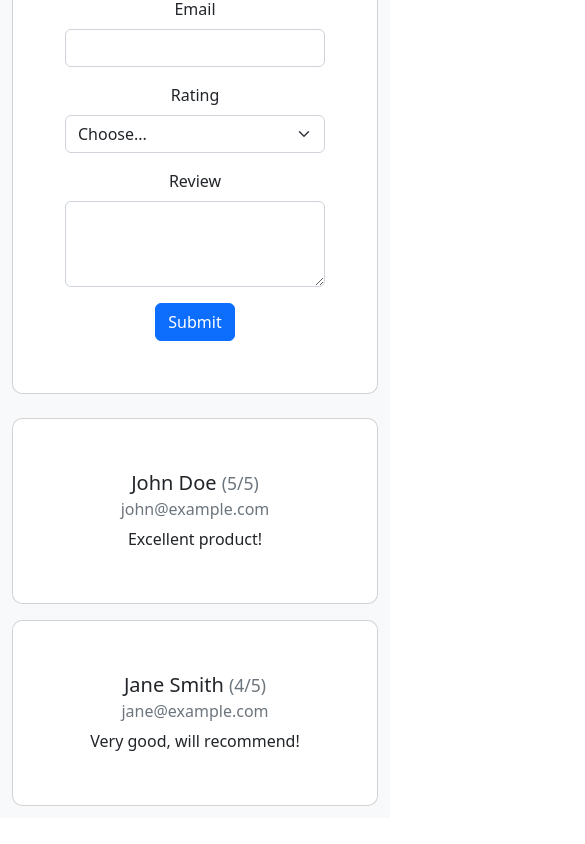
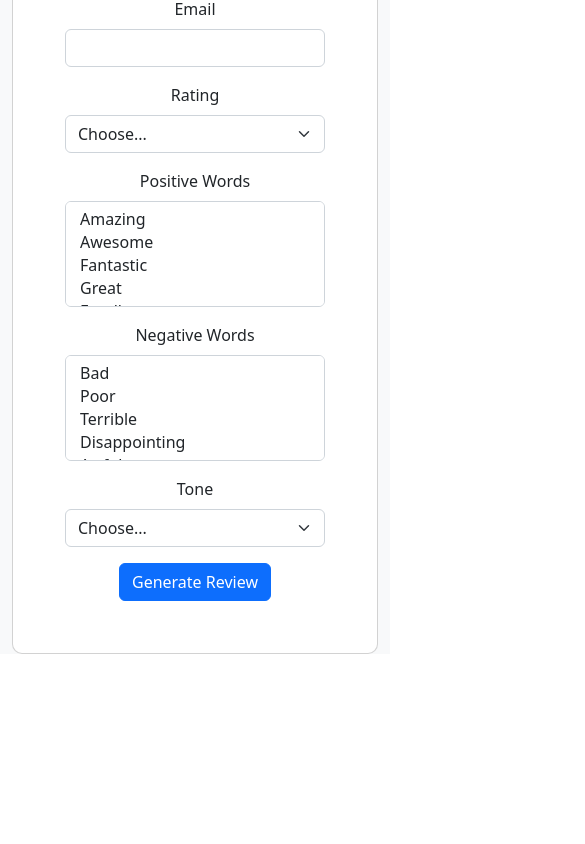
Before and after one commit to yohanJS/aira-app, a Vue app: page / in a window 390 px wide. Shown: the part 1152-1996 px from the top of the page, 585 px wide, since content can reach past the window. After the commit the page ends 1854 px from the top, so only its background shows below. Built offline with nearby package versions, Linux system fonts and the light colour scheme.

Commit message:
fixed the navbar issue in mobile view added intital form generated review

```diff
--- a/src/components/GenerateReviewSection.vue
+++ b/src/components/GenerateReviewSection.vue
@@ -5,18 +5,18 @@
     <div class="card mb-4">
       <div class="card-body">
         <h5 class="card-title">Leave a Review</h5>
-      <form>
+        <form @submit.prevent="generateReview">
           <div class="mb-3">
             <label for="name" class="form-label">Name</label>
-          <input type="text" class="form-control" id="name" required>
+            <input type="text" class="form-control" id="name" v-model="form.name" required>
           </div>
           <div class="mb-3">
             <label for="email" class="form-label">Email</label>
-          <input type="email" class="form-control" id="email" required>
+            <input type="email" class="form-control" id="email" v-model="form.email" required>
           </div>
           <div class="mb-3">
             <label for="rating" class="form-label">Rating</label>
-          <select class="form-select" id="rating" required>
+            <select class="form-select" id="rating" v-model="form.rating" required>
               <option selected disabled value="">Choose...</option>
               <option value="5">5 - Excellent</option>
               <option value="4">4 - Good</option>
@@ -26,25 +26,48 @@
             </select>
           </div>
           <div class="mb-3">
-          <label for="review" class="form-label">Review</label>
-          <textarea class="form-control" id="review" rows="3" required></textarea>
+            <label for="positive-words" class="form-label">Positive Words</label>
+            <select class="form-select" id="positive-words" v-model="form.positiveWords" multiple>
+              <option value="amazing">Amazing</option>
+              <option value="awesome">Awesome</option>
+              <option value="fantastic">Fantastic</option>
+              <option value="great">Great</option>
+              <option value="excellent">Excellent</option>
+            </select>
           </div>
-        <button type="submit" class="btn btn-primary">Submit</button>
+          <div class="mb-3">
+            <label for="negative-words" class="form-label">Negative Words</label>
+            <select class="form-select" id="negative-words" v-model="form.negativeWords" multiple>
+              <option value="bad">Bad</option>
+              <option value="poor">Poor</option>
+              <option value="terrible">Terrible</option>
+              <option value="disappointing">Disappointing</option>
+              <option value="awful">Awful</option>
+            </select>
+          </div>
+          <div class="mb-3">
+            <label for="tone" class="form-label">Tone</label>
+            <select class="form-select" id="tone" v-model="form.tone" required>
+              <option selected disabled value="">Choose...</option>
+              <option value="formal">Formal</option>
+              <option value="informal">Informal</option>
+              <option value="enthusiastic">Enthusiastic</option>
+              <option value="neutral">Neutral</option>
+            </select>
+          </div>
+          <button type="submit" class="btn btn-primary">Generate Review</button>
         </form>
       </div>
     </div>
 
-  <div class="reviews">
-    <div class="card mb-3" v-for="review in reviews" :key="review.id">
+    <div v-if="generatedReview" class="card mb-4">
       <div class="card-body">
-        <h5 class="card-title">{{ review.name }} <small class="text-muted">({{ review.rating }}/5)</small></h5>
-        <h6 class="card-subtitle mb-2 text-muted">{{ review.email }}</h6>
-        <p class="card-text">{{ review.text }}</p>
+        <h5 class="card-title">Generated Review</h5>
+        <p class="card-text">{{ generatedReview }}</p>
+        <button @click="copyReview" class="btn btn-secondary">Copy Review</button>
       </div>
     </div>
   </div>
-</div>
-
 </template>
 
 <style scoped>
@@ -68,13 +91,21 @@
 .card-subtitle {
   margin-top: 5px;
 }
-
 </style>
 
 <script>
 export default {
   data() {
     return {
+      form: {
+        name: '',
+        email: '',
+        rating: '',
+        positiveWords: [],
+        negativeWords: [],
+        tone: ''
+      },
+      generatedReview: '',
       reviews: [
         { id: 1, name: 'John Doe', email: 'john@example.com', rating: 5, text: 'Excellent product!' },
         { id: 2, name: 'Jane Smith', email: 'jane@example.com', rating: 4, text: 'Very good, will recommend!' }
@@ -82,8 +113,22 @@ export default {
     };
   },
   methods: {
-    // Add methods for form submission and review handling
+    generateReview() {
+      const positiveWords = this.form.positiveWords.join(', ');
+      const negativeWords = this.form.negativeWords.join(', ');
+      this.generatedReview = `Name: ${this.form.name}
+      Email: ${this.form.email}
+      Rating: ${this.form.rating}
+      Positive Words: ${positiveWords}
+      Negative Words: ${negativeWords}
+      Tone: ${this.form.tone}
+      Review: This product is ${positiveWords}. However, it could be ${negativeWords}. Overall, my experience was ${this.form.tone}.`;
+    },
+    copyReview() {
+      navigator.clipboard.writeText(this.generatedReview).then(() => {
+        alert('Review copied to clipboard');
+      });
+    }
   }
 };
-
 </script>
--- a/src/components/NavBar.vue
+++ b/src/components/NavBar.vue
@@ -1,6 +1,6 @@
 <template>
   <!--MOBILE VERSION-->
-  <nav id="home" class="navbar p-0 bg-color" v-if="isMobile">
+  <nav id="home" class="navbar p-0 bg-light" v-if="isMobile">
     <div class="container-fluid">
       <a class="navbar-brand" href="#">
         Aira
```
Lines whose indentation alone changed are shown as unchanged.
